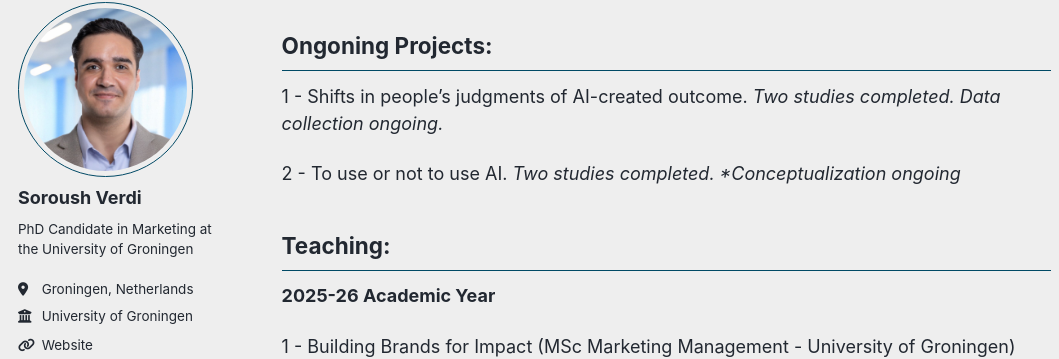
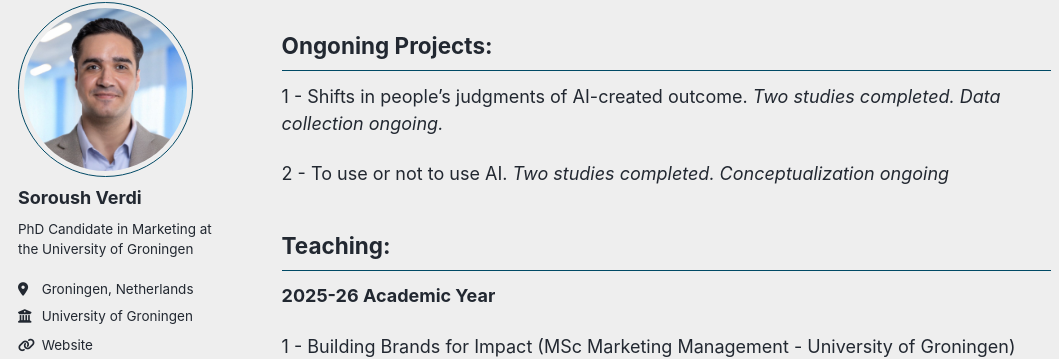
Before and after one commit to soroushverdi/soroushverdi.github.io, a Jekyll site: the page built from _pages/about.md, in a window 1280 px wide and 900 px high, scrolled down 500 px. Shown: the part 97-456 px from the top of the window, without its empty margins (0-1059 px from the left). Built offline with Jekyll 4.4.1, drawn with Linux system fonts in a browser that asks for light colours; some web fonts are replaced; a script that is not in the unit is left out.

```diff
--- a/_pages/about.md
+++ b/_pages/about.md
@@ -21,7 +21,7 @@ Ongoning Projects:
 ------
 1 - Shifts in people’s judgments of AI-created outcome. *Two studies completed. Data collection ongoing.*
 
-2 - To use or not to use AI. *Two studies completed. *Conceptualization ongoing*
+2 - To use or not to use AI. *Two studies completed. Conceptualization ongoing*
 
 
 Teaching:
```
